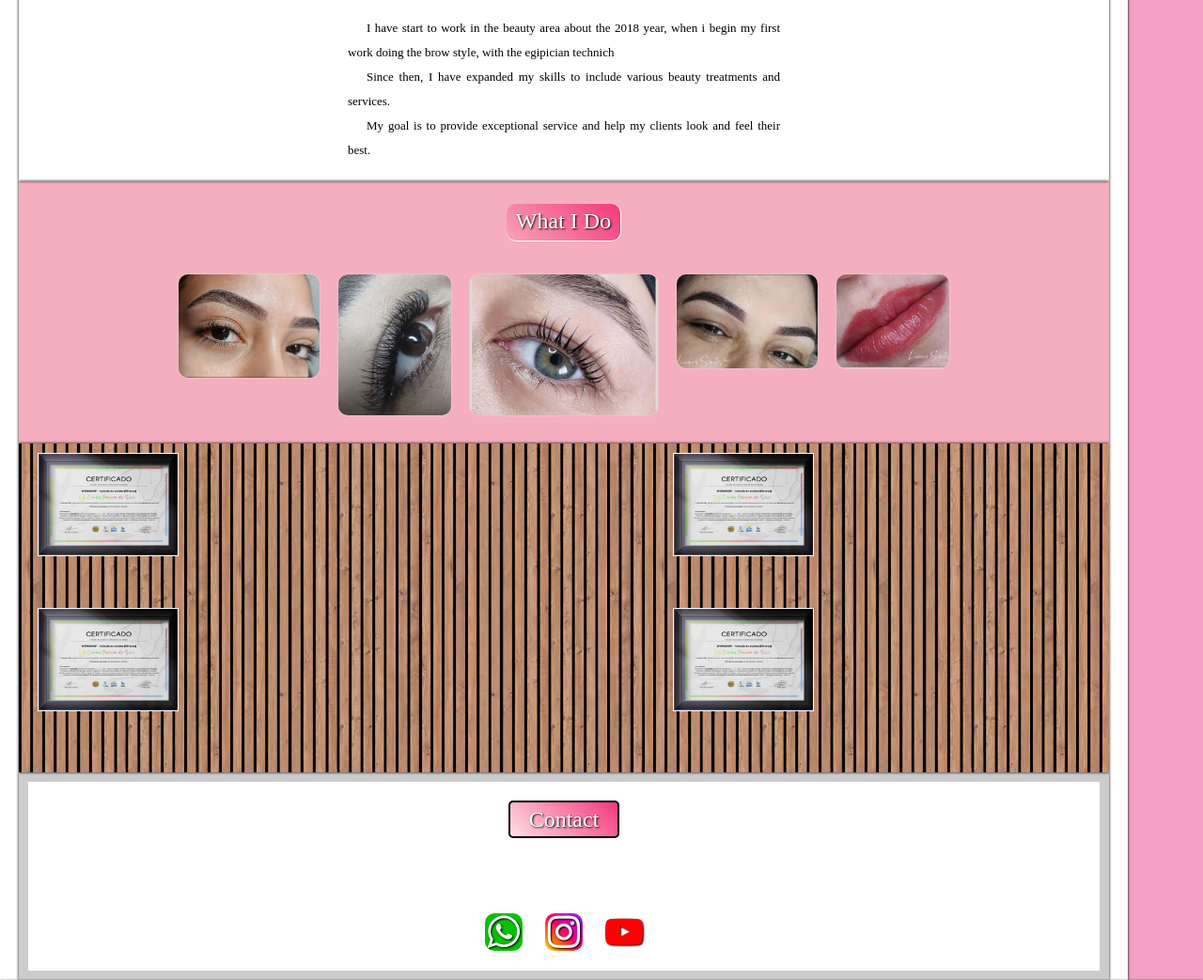
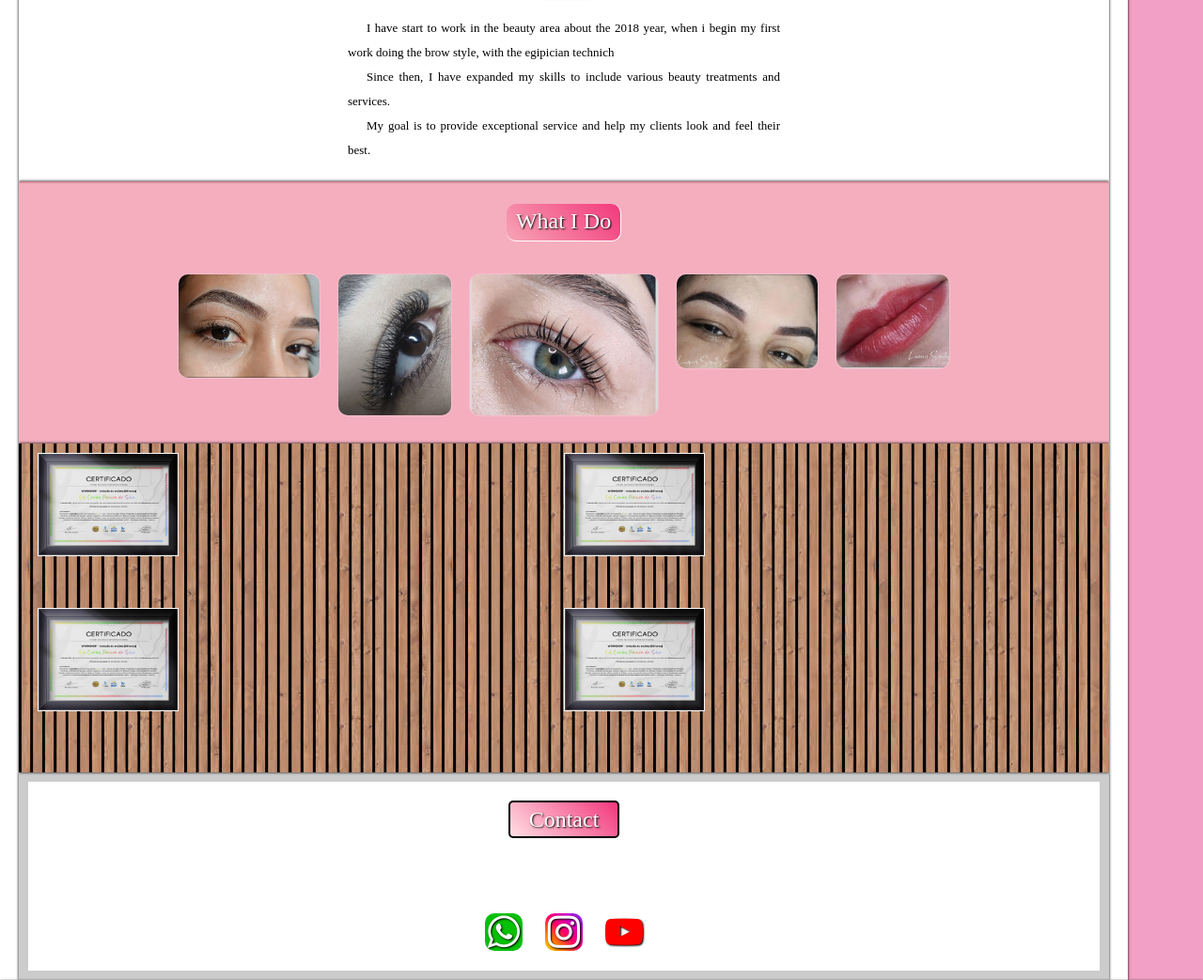
Before and after one commit to adrianosantosmartins/LuanaSantos-s-Portfolio, a plain HTML site: page index.html in a window 1280 px wide. Shown: the part 813-1856 px from the top of the page at 94% size. Drawn offline with nearby package versions, Linux system fonts and the light colour scheme; a web font is replaced by a local one.

Commit message:
Update style.css
Ok

```diff
--- a/style.css
+++ b/style.css
@@ -412,13 +412,13 @@ main{
 
 }
 #cert2{
-    left: 60%;
+    left: 50%;
 }
 #cert3{
     top: 50%;
 }
 #cert4{
-    left: 60%;
+    left: 50%;
     top: 50%;
 }
 #formation ul{
```
